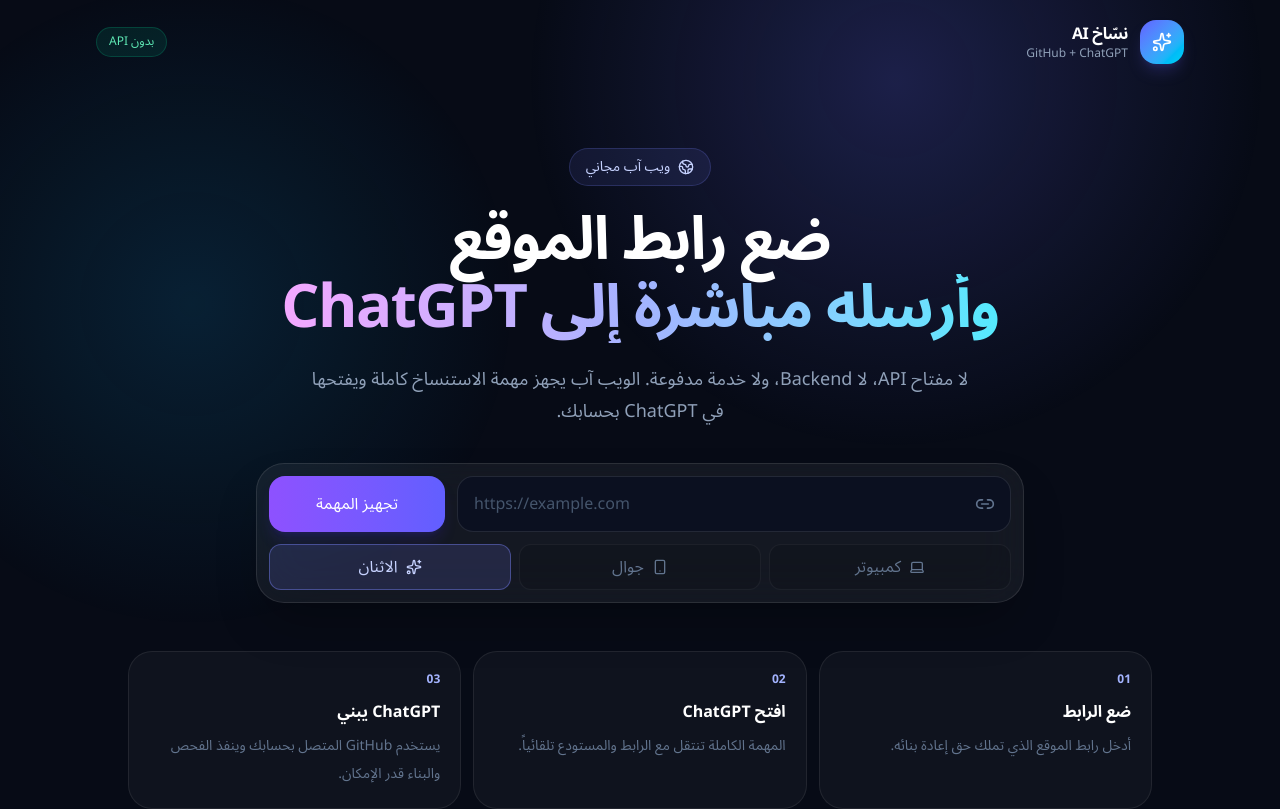
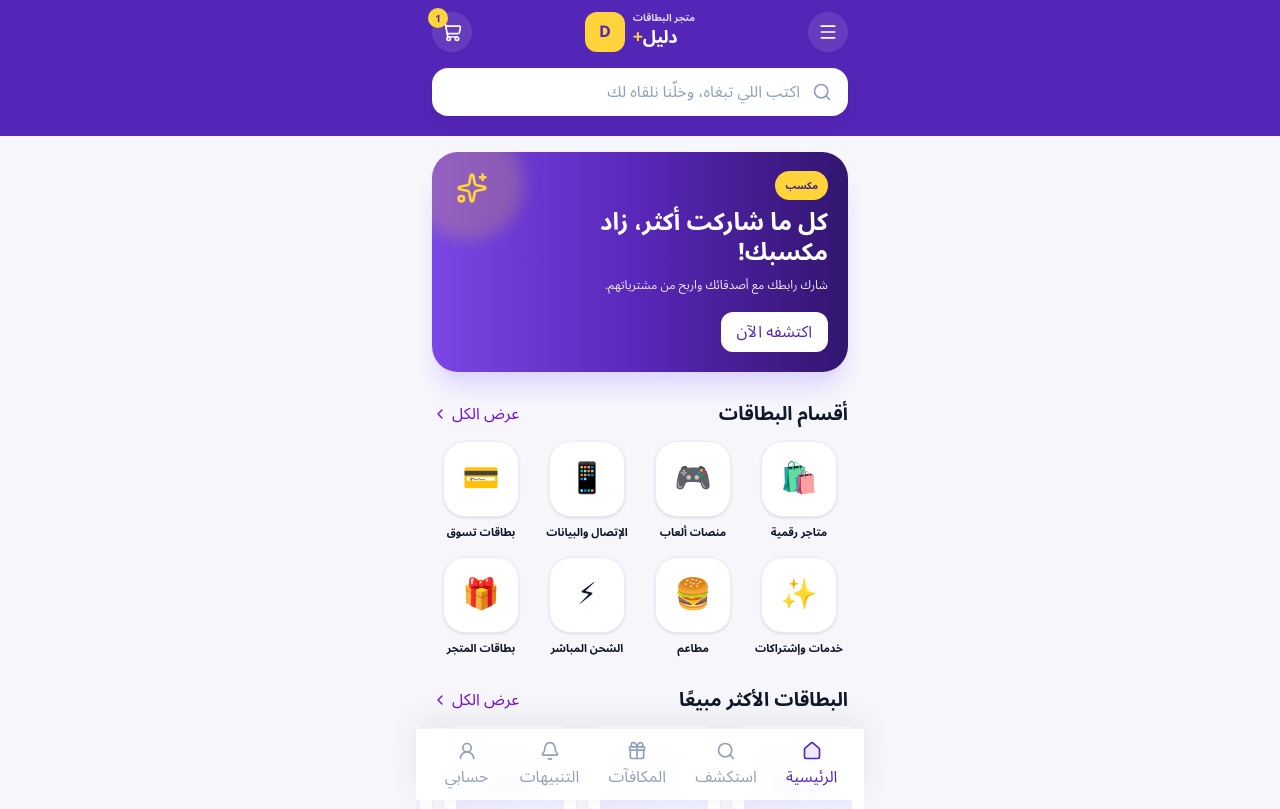
Before and after one commit to mksstoore-gif/ai-website-cloner-arabic, a Next.js app: page / in a window 1280 px wide. Shown: the top 809 px of the page. Built offline with nearby package versions, Linux system fonts and the light colour scheme.

Commit message:
Rebuild Daleel Store mobile storefront
* Rebuild Daleel-style mobile interface: src/app/page.tsx

* Rebuild Daleel-style mobile interface: src/app/globals.css

* Rebuild Daleel-style mobile interface: src/app/layout.tsx

```diff
--- a/src/app/globals.css
+++ b/src/app/globals.css
@@ -2,33 +2,10 @@
 @import "tw-animate-css";
 @import "shadcn/tailwind.css";
 
-:root {
-  color-scheme: dark;
-}
-
-* {
-  box-sizing: border-box;
-}
-
-html {
-  min-height: 100%;
-  background: #070b16;
-}
-
-body {
-  margin: 0;
-  min-height: 100%;
-  font-family: "Tajawal", "Noto Sans Arabic", "Segoe UI", Tahoma, Arial, sans-serif;
-  background: #070b16;
-  -webkit-font-smoothing: antialiased;
-}
-
-button,
-input {
-  font: inherit;
-}
-
-button,
-a {
-  -webkit-tap-highlight-color: transparent;
-}
+:root { color-scheme: light; }
+* { box-sizing: border-box; }
+html { min-height: 100%; background: #f7f7fb; }
+body { margin: 0; min-height: 100%; font-family: "Tajawal","Noto Sans Arabic","Segoe UI",Tahoma,Arial,sans-serif; background:#f7f7fb; -webkit-font-smoothing:antialiased; }
+button,input { font:inherit; }
+button,a { -webkit-tap-highlight-color:transparent; }
+button { cursor:pointer; }
--- a/src/app/layout.tsx
+++ b/src/app/layout.tsx
@@ -2,18 +2,10 @@
 import "./globals.css";
 
 export const metadata: Metadata = {
-  title: "نسّاخ AI | استنساخ المواقع",
-  description: "واجهة عربية سهلة لتجهيز مشاريع استنساخ المواقع بالذكاء الاصطناعي.",
+  title: "دليل+ | بطاقات رقمية",
+  description: "واجهة متجر بطاقات رقمية عربية محسنة للجوال.",
 };
 
-export default function RootLayout({
-  children,
-}: Readonly<{
-  children: React.ReactNode;
-}>) {
-  return (
-    <html lang="ar" dir="rtl">
-      <body>{children}</body>
-    </html>
-  );
+export default function RootLayout({ children }: Readonly<{ children: React.ReactNode }>) {
+  return <html lang="ar" dir="rtl"><body>{children}</body></html>;
 }
--- a/src/app/page.tsx
+++ b/src/app/page.tsx
@@ -1,230 +1,64 @@
 "use client";
 
-import { FormEvent, useMemo, useState } from "react";
-import { CheckCircle2, Copy, ExternalLink, Globe2, Laptop, Link2, Smartphone, Sparkles } from "lucide-react";
+import { Bell, ChevronLeft, Gift, Heart, Home, Menu, Search, ShieldCheck, ShoppingCart, Sparkles, Star, UserRound, Zap } from "lucide-react";
 
-type Mode = "desktop" | "mobile" | "both";
+const categories = [
+  ["متاجر رقمية","🛍️"],["منصات ألعاب","🎮"],["الإتصال والبيانات","📱"],["بطاقات تسوق","💳"],
+  ["خدمات وإشتراكات","✨"],["مطاعم","🍔"],["الشحن المباشر","⚡"],["بطاقات المتجر","🎁"],
+];
+const best = [
+  ["بطاقات المتجر","هدية","من 25 ر.س"],["آيتونز","","من 15 ر.س"],["شحن سوا","STC","من 20 ر.س"],["يلا لودو","🎲","من 5 ر.س"],
+];
+const products = [
+  {title:"EA SPORTS FC 27 Ultimate Edition", price:"379 ر.س", tag:"جديد", art:"FC 27"},
+  {title:"EA SPORTS FC 27 Standard Edition", price:"269 ر.س", tag:"الأكثر طلباً", art:"FC 27"},
+  {title:"بطاقة آيتونز 15 دولار", price:"61.88 ر.س", tag:"فوري", art:""},
+  {title:"بطاقة ببجي 1500 + 300 شدة", price:"93.75 ر.س", tag:"عرض", art:"PUBG"},
+];
 
-export default function Home() {
-  const [url, setUrl] = useState("");
-  const [mode, setMode] = useState<Mode>("both");
-  const [readyUrl, setReadyUrl] = useState("");
-  const [error, setError] = useState("");
-  const [copied, setCopied] = useState(false);
+function SectionTitle({children}:{children:React.ReactNode}) {
+  return <div className="mb-3 flex items-center justify-between"><h2 className="text-[19px] font-black text-slate-900">{children}</h2><button className="flex items-center gap-1 text-xs font-bold text-violet-700">عرض الكل <ChevronLeft className="size-4"/></button></div>
+}
 
-  const taskPrompt = useMemo(() => {
-    if (!readyUrl) return "";
+export default function HomePage(){
+  return <main dir="rtl" className="min-h-screen bg-[#f7f7fb] pb-24 text-slate-900">
+    <div className="bg-[#5426b7] text-white">
+      <div className="mx-auto max-w-md px-4 pb-5 pt-3">
+        <div className="mb-4 flex items-center justify-between">
+          <button className="grid size-10 place-items-center rounded-full bg-white/10"><Menu className="size-5"/></button>
+          <div className="flex items-center gap-2">
+            <div className="text-left leading-none"><div className="text-[10px] font-bold text-violet-200">متجر البطاقات</div><div className="text-lg font-black tracking-tight">دليل<span className="text-[#ffd43b]">+</span></div></div>
+            <div className="grid size-10 place-items-center rounded-xl bg-[#ffd43b] font-black text-[#5426b7]">D</div>
+          </div>
+          <button className="relative grid size-10 place-items-center rounded-full bg-white/10"><ShoppingCart className="size-5"/><span className="absolute -left-1 -top-1 grid size-5 place-items-center rounded-full bg-[#ffd43b] text-[10px] font-black text-[#5426b7]">1</span></button>
+        </div>
+        <label className="flex h-12 items-center gap-3 rounded-2xl bg-white px-4 shadow-lg shadow-violet-950/10">
+          <Search className="size-5 text-slate-400"/><input className="min-w-0 flex-1 bg-transparent text-sm text-slate-900 outline-none placeholder:text-slate-400" placeholder="اكتب اللي تبغاه، وخلّنا نلقاه لك"/>
+        </label>
+      </div>
+    </div>
 
-    const viewport =
-      mode === "desktop"
-        ? "ركز على نسخة الكمبيوتر."
-        : mode === "mobile"
-          ? "ركز على نسخة الجوال."
-          : "ابنِ نسختي الجوال والكمبيوتر واختبر الاستجابة بينهما.";
+    <div className="mx-auto max-w-md space-y-7 px-4 pt-4">
+      <section className="relative overflow-hidden rounded-[26px] bg-gradient-to-l from-[#32156f] via-[#5927b9] to-[#7a46e5] p-5 text-white shadow-xl shadow-violet-200">
+        <div className="absolute -left-5 -top-6 size-28 rounded-full bg-[#ffd43b]/20 blur-sm"/><Sparkles className="absolute left-6 top-5 size-8 text-[#ffd43b]"/>
+        <div className="relative max-w-[70%]"><span className="rounded-full bg-[#ffd43b] px-2.5 py-1 text-[10px] font-black text-[#44208e]">مكسب</span><h1 className="mt-3 text-2xl font-black leading-tight">كل ما شاركت أكثر، زاد مكسبك!</h1><p className="mt-2 text-xs leading-5 text-violet-100">شارك رابطك مع أصدقائك واربح من مشترياتهم.</p><button className="mt-4 rounded-xl bg-white px-4 py-2 text-xs font-black text-[#5426b7]">اكتشفه الآن</button></div>
+      </section>
 
-    return [
-      "نفّذ هذه المهمة مباشرة ولا تكتفِ بشرح الخطوات:",
-      "",
-      `الموقع المطلوب إعادة بنائه: ${readyUrl}`,
-      `المستودع الذي أعمل عليه: https://github.com/mksstoore-gif/ai-website-cloner-arabic`,
-      "",
-      viewport,
-      "",
-      "استخدم الموقع كمصدر مرجعي فقط، وافترض أنني أملك الموقع أو لدي إذن بإعادة بنائه.",
-      "افحص الصفحات العامة والتصميم والمحتوى المرئي والألوان والخطوط والتخطيط والتجاوب والحركات المهمة.",
-      "لا تنفذ تسجيل دخول، لا تتجاوز حماية، ولا تجمع بيانات خاصة أو أسرار.",
-      "",
-      "المطلوب منك:",
-      "1) استخدم GitHub المتصل بحسابي وافتح المستودع المذكور.",
-      "2) أنشئ فرع عمل جديد ولا تكسر النسخة المنشورة الحالية.",
-      "3) أعد بناء الواجهة بكود Next.js + React + TypeScript + Tailwind قابل للتعديل، وليس Screenshot أو iframe.",
-      "4) استخدم الأصول العامة المسموح بها فقط، وأنشئ بدائل مناسبة عندما لا يمكن إعادة استخدام أصل معين.",
-      "5) اجعل الواجهة عربية عند الحاجة، ومتوافقة مع الجوال.",
-      "6) شغّل lint و typecheck و build، وأصلح الأخطاء قبل اعتباره جاهزاً.",
-      "7) إذا كان النشر على GitHub Pages مناسباً فحافظ عليه قابلاً للنشر.",
-      "8) في النهاية أعطني رابط الفرع أو الـPR وما الذي تم بناؤه فعلياً.",
-      "",
-      "لا تطلب مني نسخ ولصق أو استخدام كمبيوتر. نفّذ أكبر قدر ممكن بنفسك من الأدوات المتصلة.",
-    ].join("\n");
-  }, [readyUrl, mode]);
+      <section><SectionTitle>أقسام البطاقات</SectionTitle><div className="grid grid-cols-4 gap-x-2 gap-y-4">{categories.map(([name,icon])=><button key={name} className="min-w-0 text-center"><span className="mx-auto grid aspect-square w-full max-w-[76px] place-items-center rounded-[22px] border border-violet-100 bg-white text-3xl shadow-sm">{icon}</span><span className="mt-2 block truncate text-[11px] font-bold">{name}</span></button>)}</div></section>
 
-  const chatgptUrl = useMemo(() => {
-    if (!taskPrompt) return "#";
-    return `https://chatgpt.com/?prompt=${encodeURIComponent(taskPrompt)}`;
-  }, [taskPrompt]);
+      <section><SectionTitle>البطاقات الأكثر مبيعًا</SectionTitle><div className="-mx-4 flex snap-x gap-3 overflow-x-auto px-4 pb-2 [scrollbar-width:none]">{best.map(([name,mark,price])=><article key={name} className="min-w-[132px] snap-start rounded-2xl bg-white p-3 shadow-sm"><div className="grid h-24 place-items-center rounded-xl bg-gradient-to-br from-violet-100 to-indigo-50 text-2xl font-black text-violet-800">{mark}</div><h3 className="mt-2 text-sm font-black">{name}</h3><p className="mt-1 text-[11px] text-slate-500">{price}</p></article>)}</div></section>
 
-  function normalizeUrl(value: string) {
-    const trimmed = value.trim();
-    if (!trimmed) return "";
-    return /^https?:\/\//i.test(trimmed) ? trimmed : `https://${trimmed}`;
-  }
+      <section><SectionTitle>وصل حديثًا</SectionTitle><div className="grid grid-cols-2 gap-3">{products.map((p,i)=><article key={p.title} className="overflow-hidden rounded-[20px] bg-white shadow-sm"><div className={"relative grid h-32 place-items-center "+(i<2?"bg-gradient-to-br from-[#171829] to-[#5525b3] text-white":"bg-gradient-to-br from-slate-100 to-violet-100 text-violet-900")}><span className="absolute right-2 top-2 rounded-full bg-[#ffd43b] px-2 py-1 text-[9px] font-black text-[#44208e]">{p.tag}</span><span className="text-2xl font-black tracking-tight">{p.art}</span><button className="absolute left-2 top-2 grid size-7 place-items-center rounded-full bg-white/90 text-slate-600"><Heart className="size-3.5"/></button></div><div className="p-3"><h3 className="line-clamp-2 min-h-10 text-xs font-bold leading-5">{p.title}</h3><div className="mt-2 flex items-end justify-between"><div><div className="text-sm font-black text-[#5426b7]">{p.price}</div><div className="text-[9px] text-slate-400">المتجر السعودي</div></div><button className="grid size-8 place-items-center rounded-xl bg-[#5426b7] text-white"><ShoppingCart className="size-4"/></button></div></div></article>)}</div></section>
 
-  function prepare(event: FormEvent) {
-    event.preventDefault();
-    setError("");
-    setCopied(false);
+      <section className="overflow-hidden rounded-[26px] bg-[#fff7d6] p-5"><div className="flex items-center gap-4"><div className="grid size-14 shrink-0 place-items-center rounded-2xl bg-[#ffd43b] text-[#5426b7]"><Star className="size-7 fill-current"/></div><div><div className="text-xs font-black text-amber-700">برنامج الولاء</div><h2 className="mt-1 text-xl font-black">دليل ستارز</h2><p className="mt-1 text-xs leading-5 text-slate-600">اجمع نقاطك مع كل عملية شراء واستبدلها بمكافآت.</p></div></div></section>
 
-    try {
-      const parsed = new URL(normalizeUrl(url));
-      if (!["http:", "https:"].includes(parsed.protocol)) throw new Error("bad protocol");
-      setReadyUrl(parsed.toString());
-    } catch {
-      setReadyUrl("");
-      setError("أدخل رابط موقع صحيح، مثال: https://example.com");
-    }
-  }
+      <section><h2 className="mb-4 text-center text-xl font-black">تسوّق أسرع وأسهل</h2><div className="grid gap-3">{[[Zap,"استلام فوري","تصلك بطاقتك مباشرة بعد إتمام الطلب."],[ShieldCheck,"دفع آمن","خيارات دفع متنوعة وتجربة موثوقة."],[Gift,"مكافآت أكثر","اكسب نقاطًا ومزايا مع مشترياتك."]].map(([Icon,title,desc])=>{const C=Icon as typeof Zap;return <div key={String(title)} className="flex items-center gap-3 rounded-2xl bg-white p-4 shadow-sm"><div className="grid size-11 shrink-0 place-items-center rounded-xl bg-violet-50 text-[#5426b7]"><C className="size-5"/></div><div><h3 className="text-sm font-black">{String(title)}</h3><p className="mt-1 text-[11px] leading-5 text-slate-500">{String(desc)}</p></div></div>})}</div></section>
 
-  async function copyTask() {
-    if (!taskPrompt) return;
-    await navigator.clipboard.writeText(taskPrompt);
-    setCopied(true);
-    window.setTimeout(() => setCopied(false), 1800);
-  }
+      <footer className="pb-4 pt-2 text-center text-[10px] leading-5 text-slate-400">واجهة تجريبية معاد بناؤها بكود React قابل للتعديل.<br/>الأسماء والعلامات المذكورة لأغراض العرض المرجعي.</footer>
+    </div>
 
-  return (
-    <main className="min-h-screen overflow-hidden bg-[#070b16] text-white" dir="rtl">
-      <div className="pointer-events-none fixed inset-0 bg-[radial-gradient(circle_at_70%_10%,rgba(99,102,241,.23),transparent_32%),radial-gradient(circle_at_15%_38%,rgba(14,165,233,.14),transparent_27%)]" />
-
-      <header className="relative mx-auto flex w-full max-w-6xl items-center justify-between px-5 py-5 sm:px-8">
-        <div className="flex items-center gap-3">
-          <div className="grid size-11 place-items-center rounded-2xl bg-gradient-to-br from-indigo-500 to-cyan-400 shadow-lg shadow-indigo-500/20">
-            <Sparkles className="size-5" />
-          </div>
-          <div>
-            <div className="font-black tracking-tight">نسّاخ AI</div>
-            <div className="text-xs text-slate-400">GitHub + ChatGPT</div>
-          </div>
-        </div>
-
-        <div className="rounded-full border border-emerald-400/20 bg-emerald-400/10 px-3 py-1.5 text-xs text-emerald-300">
-          بدون API
-        </div>
-      </header>
-
-      <section className="relative mx-auto flex w-full max-w-6xl flex-col items-center px-5 pb-20 pt-10 text-center sm:px-8 sm:pt-16">
-        <div className="mb-5 inline-flex items-center gap-2 rounded-full border border-indigo-400/20 bg-indigo-400/10 px-4 py-2 text-sm text-indigo-200">
-          <Globe2 className="size-4" />
-          ويب آب مجاني
-        </div>
-
-        <h1 className="max-w-4xl text-balance text-4xl font-black leading-[1.14] tracking-tight sm:text-6xl">
-          ضع رابط الموقع
-          <span className="block bg-gradient-to-l from-cyan-300 via-indigo-300 to-fuchsia-300 bg-clip-text text-transparent">
-            وأرسله مباشرة إلى ChatGPT
-          </span>
-        </h1>
-
-        <p className="mt-5 max-w-2xl text-pretty text-base leading-8 text-slate-400 sm:text-lg">
-          لا مفتاح API، لا Backend، ولا خدمة مدفوعة. الويب آب يجهز مهمة الاستنساخ كاملة ويفتحها في ChatGPT بحسابك.
-        </p>
-
-        <form onSubmit={prepare} className="mt-9 w-full max-w-3xl rounded-[28px] border border-white/10 bg-white/[.055] p-3 shadow-2xl shadow-black/30 backdrop-blur-xl">
-          <div className="flex flex-col gap-3 sm:flex-row">
-            <div className="relative flex-1">
-              <Link2 className="absolute right-4 top-1/2 size-5 -translate-y-1/2 text-slate-500" />
-              <input
-                value={url}
-                onChange={(e) => setUrl(e.target.value)}
-                inputMode="url"
-                autoCapitalize="none"
-                autoCorrect="off"
-                placeholder="https://example.com"
-                className="h-14 w-full rounded-2xl border border-white/10 bg-[#0b1020] pr-12 pl-4 text-left text-base outline-none transition placeholder:text-slate-600 focus:border-indigo-400/60 focus:ring-4 focus:ring-indigo-500/10"
-                dir="ltr"
-                aria-label="رابط الموقع"
-              />
-            </div>
-
-            <button
-              type="submit"
-              className="h-14 rounded-2xl bg-gradient-to-l from-indigo-500 to-violet-500 px-7 font-bold shadow-lg shadow-indigo-700/20 transition active:scale-[.98] sm:min-w-44"
-            >
-              تجهيز المهمة
-            </button>
-          </div>
-
-          <div className="mt-3 grid grid-cols-3 gap-2">
-            {[
-              { id: "desktop" as const, label: "كمبيوتر", icon: Laptop },
-              { id: "mobile" as const, label: "جوال", icon: Smartphone },
-              { id: "both" as const, label: "الاثنان", icon: Sparkles },
-            ].map(({ id, label, icon: Icon }) => (
-              <button
-                key={id}
-                type="button"
-                onClick={() => setMode(id)}
-                className={`flex items-center justify-center gap-2 rounded-xl border px-3 py-2.5 text-sm transition ${
-                  mode === id
-                    ? "border-indigo-400/40 bg-indigo-400/15 text-indigo-200"
-                    : "border-white/5 bg-black/10 text-slate-500 hover:text-slate-300"
-                }`}
-              >
-                <Icon className="size-4" />
-                {label}
-              </button>
-            ))}
-          </div>
-        </form>
-
-        {error && (
-          <div className="mt-4 w-full max-w-3xl rounded-2xl border border-rose-400/20 bg-rose-400/10 px-4 py-3 text-sm text-rose-200">
-            {error}
-          </div>
-        )}
-
-        {readyUrl && (
-          <div className="mt-6 w-full max-w-3xl rounded-[28px] border border-emerald-400/15 bg-emerald-400/[.06] p-5 text-right">
-            <div className="flex items-start gap-3">
-              <CheckCircle2 className="mt-0.5 size-6 shrink-0 text-emerald-400" />
-              <div className="min-w-0 flex-1">
-                <h2 className="font-bold text-emerald-200">المهمة جاهزة</h2>
-                <p className="mt-1 break-all text-sm leading-6 text-slate-400" dir="ltr">{readyUrl}</p>
-              </div>
-            </div>
-
-            <div className="mt-5 grid gap-3">
-              <a
-                href={chatgptUrl}
-                className="flex h-14 items-center justify-center gap-2 rounded-2xl bg-white font-black text-slate-950 transition active:scale-[.99]"
-              >
-                افتح في ChatGPT
-                <ExternalLink className="size-4" />
-              </a>
-
-              <button
-                type="button"
-                onClick={copyTask}
-                className="flex h-12 items-center justify-center gap-2 rounded-2xl border border-white/10 bg-white/[.06] font-semibold text-slate-200"
-              >
-                {copied ? <CheckCircle2 className="size-4 text-emerald-400" /> : <Copy className="size-4" />}
-                {copied ? "تم نسخ المهمة" : "نسخ المهمة كخيار احتياطي"}
-              </button>
-            </div>
-
-            <p className="mt-4 text-center text-xs leading-6 text-slate-500">
-              قد يفتح ChatGPT والمهمة مكتوبة مسبقاً وتحتاج فقط ضغطة «إرسال».
-            </p>
-          </div>
-        )}
-
-        <div className="mt-12 grid w-full max-w-5xl gap-3 text-right sm:grid-cols-3">
-          {[
-            ["01", "ضع الرابط", "أدخل رابط الموقع الذي تملك حق إعادة بنائه."],
-            ["02", "افتح ChatGPT", "المهمة الكاملة تنتقل مع الرابط والمستودع تلقائياً."],
-            ["03", "ChatGPT يبني", "يستخدم GitHub المتصل بحسابك وينفذ الفحص والبناء قدر الإمكان."],
-          ].map(([num, title, desc]) => (
-            <article key={num} className="rounded-3xl border border-white/8 bg-white/[.035] p-5">
-              <div className="text-xs font-bold text-indigo-300">{num}</div>
-              <h3 className="mt-3 font-bold">{title}</h3>
-              <p className="mt-2 text-sm leading-7 text-slate-500">{desc}</p>
-            </article>
-          ))}
-        </div>
-
-        <p className="mt-10 max-w-2xl text-xs leading-6 text-slate-600">
-          استخدم الأداة فقط للمواقع التي تملكها أو لديك إذن بإعادة بنائها. لا يتم تخزين مفتاح OpenAI داخل هذا الويب آب.
-        </p>
-      </section>
-    </main>
-  );
+    <nav className="fixed inset-x-0 bottom-0 z-30 mx-auto flex h-[72px] max-w-md items-center justify-around border-t border-slate-100 bg-white/95 px-3 pb-[env(safe-area-inset-bottom)] shadow-[0_-8px_30px_rgba(30,20,60,.08)] backdrop-blur">
+      {[[Home,"الرئيسية",true],[Search,"استكشف",false],[Gift,"المكافآت",false],[Bell,"التنبيهات",false],[UserRound,"حسابي",false]].map(([Icon,label,active])=>{const C=Icon as typeof Home;return <button key={String(label)} className={"flex min-w-12 flex-col items-center gap-1 text-[9px] font-bold "+(active?"text-[#5426b7]":"text-slate-400")}><C className={"size-5 "+(active?"fill-violet-100":"")}/><span>{String(label)}</span></button>})}
+    </nav>
+  </main>
 }
```
